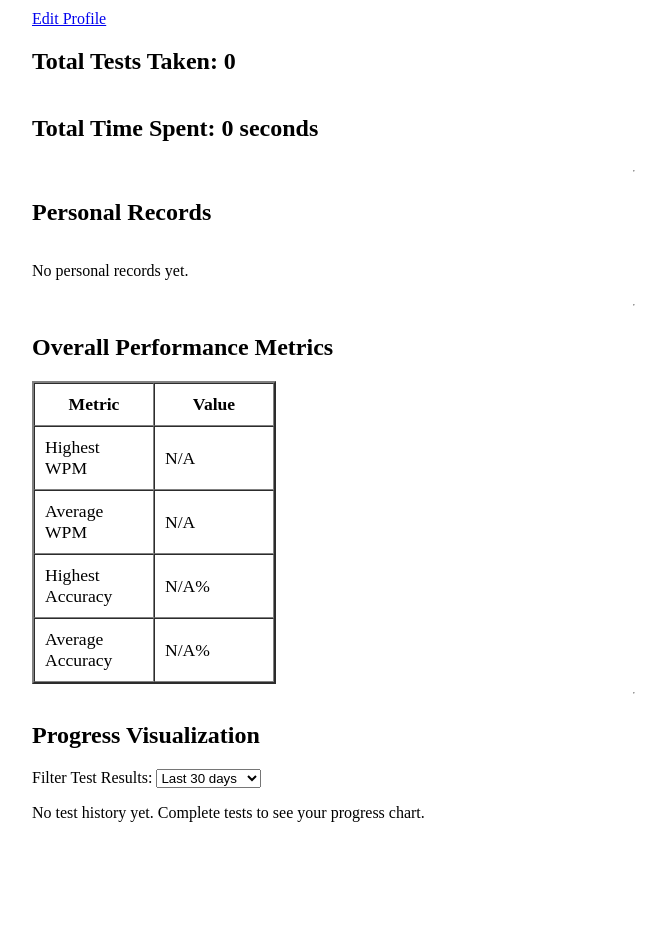
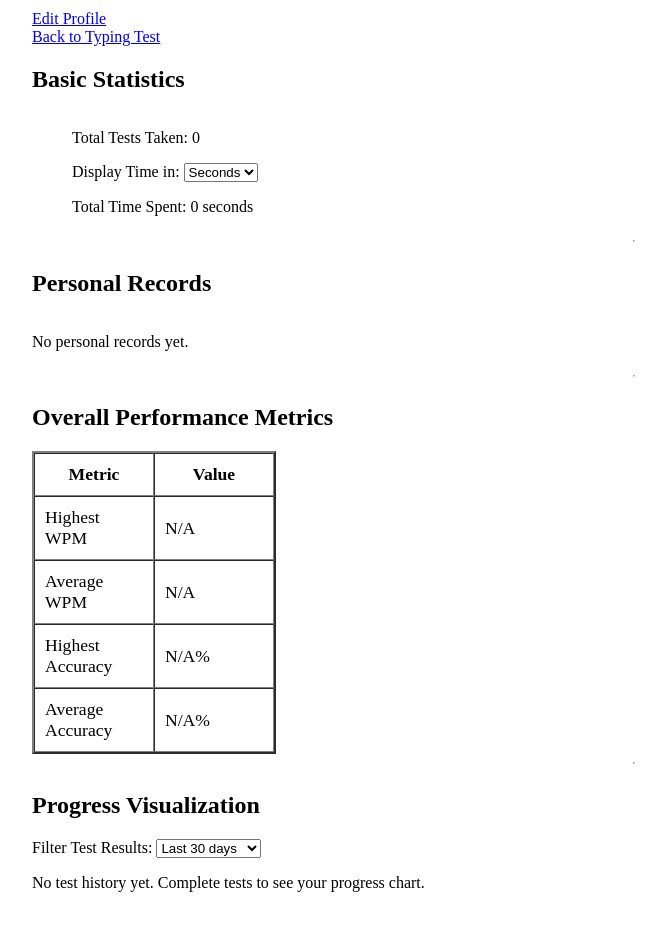
Before and after one commit to perimeterr/WPM-Hero, a Django app: page /accounts/profile in a window 1280 px wide. Shown: the part 139-1085 px from the top of the page, without its empty margins (6-672 px from the left). Before the commit the page ends 961 px from the top, so only its background shows below. Run offline with Django 5.2, Linux system fonts and the light colour scheme; the visitor is signed in with stand-in values (Sample User, id 1); data that the repository does not hold is empty.

Commit message:
added option to change unit of time in total time spent

```diff
--- a/accounts/templates/accounts/profile_dashboard.html
+++ b/accounts/templates/accounts/profile_dashboard.html
@@ -4,8 +4,22 @@
 
 {% block content %}
 <a href="{% url 'accounts:edit_profile' %}">Edit Profile</a>
-<h2>Total Tests Taken: {{ tests_count }} </h2>
-<h2>Total Time Spent: {{ total_time }} seconds </h2>
+<a href="{% url 'home:home' %}">Back to Typing Test</a>
+<h2>Basic Statistics</h2>
+<list>
+    <ul>Total Tests Taken: {{ tests_count }}</ul>
+    <ul>
+        <form method="get" action="{% url 'accounts:profile_dashboard' %}">
+        <label for="time-filter">Display Time in:</label>
+        <select id="time-filter" name="time-filter" onchange="this.form.submit()">
+            <option value="seconds" {% if selected_time_filter == 'seconds' %}selected{% endif %}>Seconds</option>
+            <option value="minutes" {% if selected_time_filter == 'minutes' %}selected{% endif %}>Minutes</option>
+            <option value="hours" {% if selected_time_filter == 'hours' %}selected{% endif %}>Hours</option>
+        </select>
+</form>
+    </ul>
+    <ul>Total Time Spent: {{ total_time }} {{ selected_time_filter }}</ul>
+</list>
 
 <hr>
 <h2>Personal Records</h2>
--- a/accounts/views.py
+++ b/accounts/views.py
@@ -60,6 +60,8 @@ def profile_dashboard(request):
     test_results = TestResult.objects.filter(user=request.user)
     tests_count = test_results.count()
 
+
+
     DEFAULT_FILTER_DAYS = '30'
     chart_filter = request.GET.get('filter', DEFAULT_FILTER_DAYS)
     allowed_ = {'1', '7', '30', '90', '180', '365', 'all'}
@@ -76,7 +78,12 @@ def profile_dashboard(request):
         total_time=Sum('test__duration_seconds')
     )
 
-    actual_seconds = time_data['total_time'] or 0
+    time_filter = request.GET.get('time-filter', 'seconds')
+    actual_time = time_data['total_time'] or 0
+    if time_filter == 'minutes':
+        actual_time = round(actual_time/60, 2)
+    elif time_filter == 'hours':
+        actual_time = round (actual_time/3600, 2)
 
     personal_records = (
         test_results
@@ -102,7 +109,8 @@ def profile_dashboard(request):
 
     ctx = {
         'tests_count': tests_count,
-        'total_time': actual_seconds,
+        'total_time': actual_time,
+        'selected_time_filter': time_filter,
         'personal_records': personal_records,
         'overall_metrics': overall_metrics,
         'progress_data_dates': progress_data_dates,
```
